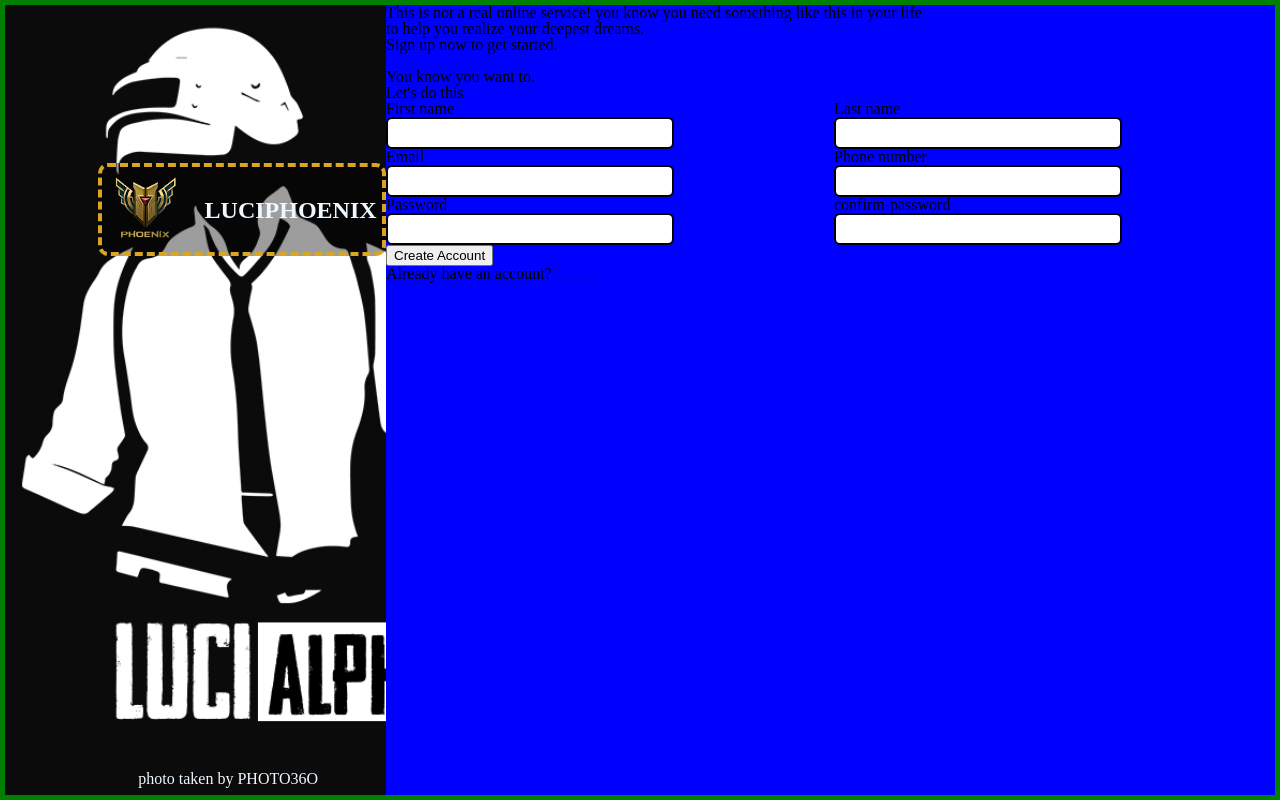
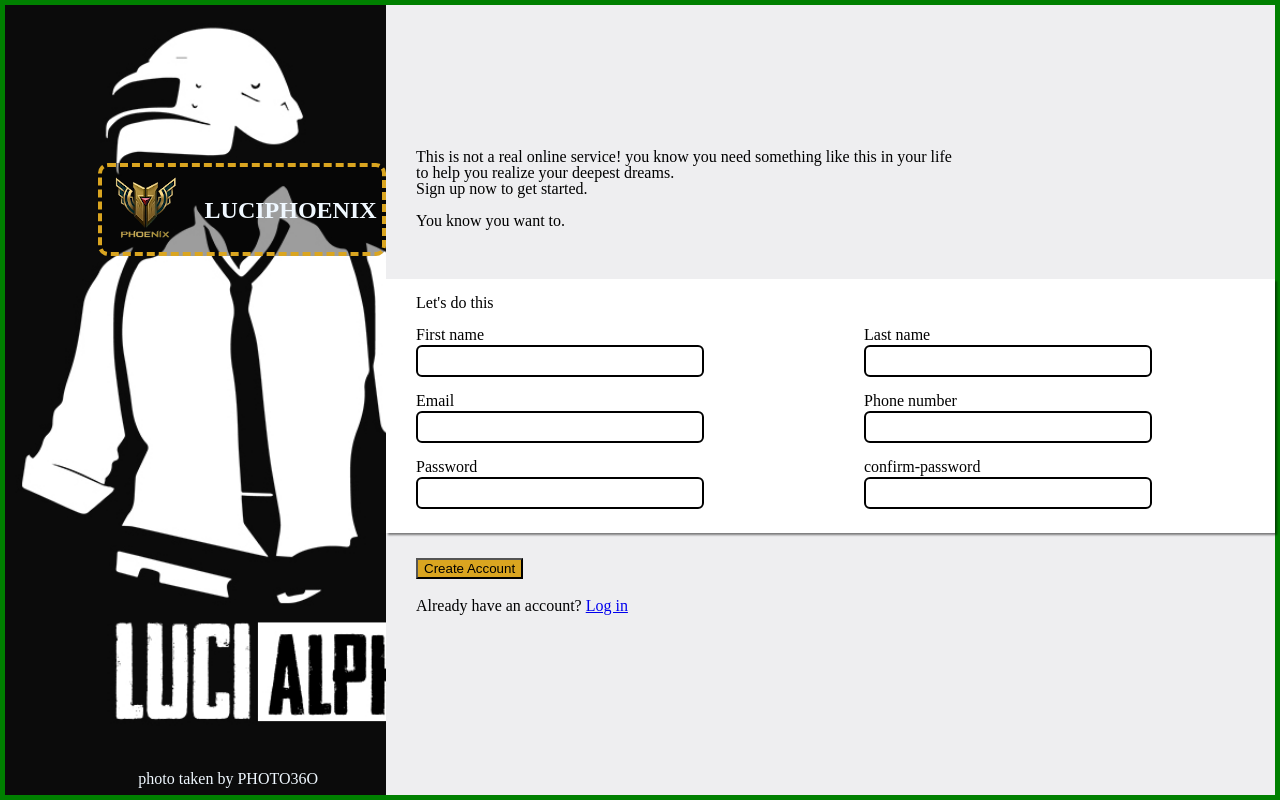
Before and after one commit to luciphoenix/sign-up-form, a plain HTML site: page index.html in a window 1280 px wide. Drawn offline with Linux system fonts and the light colour scheme.

Commit message:
add style to main  background

```diff
--- a/style.css
+++ b/style.css
@@ -57,6 +57,7 @@ body {
     border: 5px solid green;
     width: 100vw;
     height: 100vh;
+
 }
 
 header{
@@ -105,17 +106,31 @@ header > p {
 /* styling of main section */
 
 main{
-    background-color: blue;
+    background-color: rgb(238, 238, 240);
     width: 70%;
     height: 100%;
+
 }
 
+#introduction {
+    padding:9rem 0 0 30px ;
+
+
+}
+#form-section{
+    padding: 1rem 0 1.5rem 30px;
+    box-shadow: 2px 2px 2px rgba(0, 0, 0, 0.493);
+    background-color: #fff;
+    margin-top: 50px;
+}
 form{
     display: flex;
     gap: 10rem;
 }
 label {
     display: block;
+    padding-top: 1rem;
+
 
 }
 
@@ -124,4 +139,14 @@ input{
     height: 2rem;
     border: 2px solid black;
     border-radius: 6px;
+    margin-top: 2px;
 }
+
+button {
+    background-color: goldenrod;
+    margin: 25px 0 0 30px;
+}
+
+button ~ p {
+    padding: 1.2rem 0 0 30px;
+}
```
